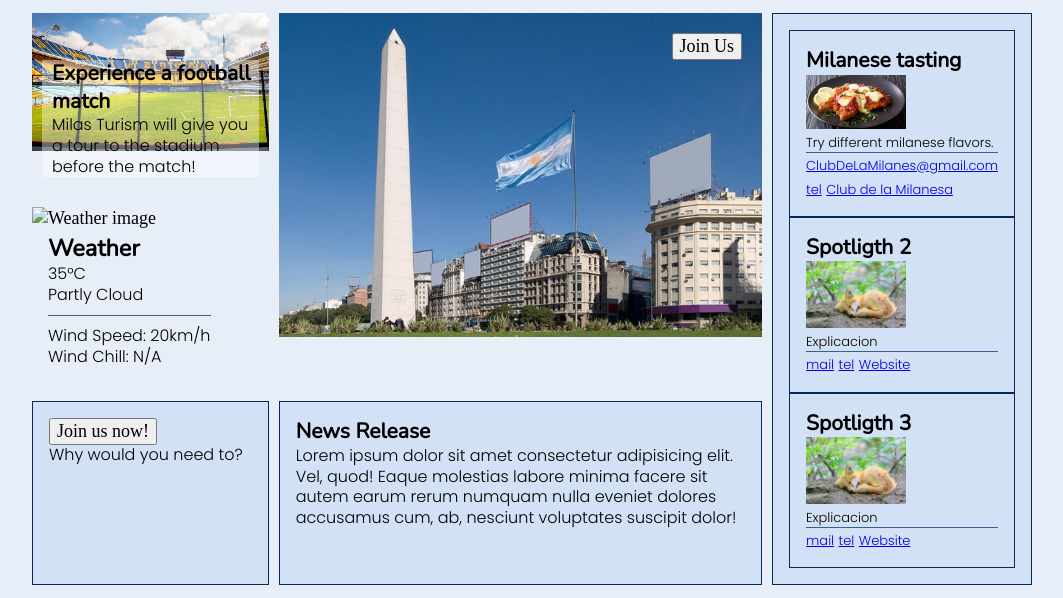
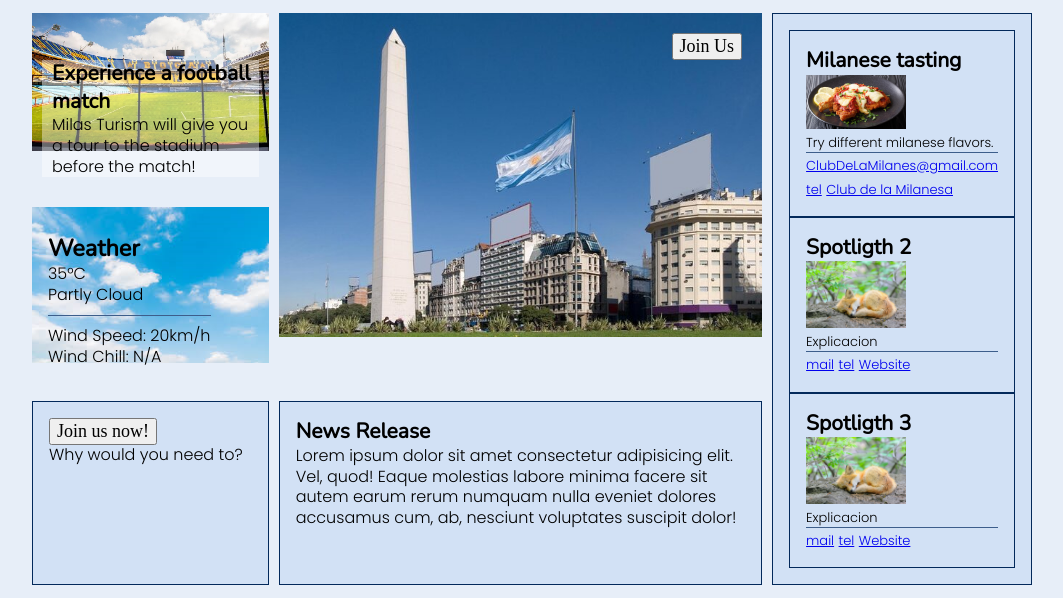
Before and after one commit to AnnaMC00/WDD230, a plain HTML site: page chamber/index.html in a window 1280 px wide. Shown: the part 192-790 px from the top of the page, without its empty margins (108-1171 px from the left). Drawn offline with nearby package versions, Linux system fonts and the light colour scheme.

Commit message:
Image error fixed

```diff
--- a/chamber/index.html
+++ b/chamber/index.html
@@ -58,7 +58,7 @@
             </div>
         </section>
         <section class="positionparent">
-            <img src="images/weather.jfif" alt="Weather image">
+            <img src="images/weather.png" alt="Weather image">
             <div id="weather">
                 <h3>Weather</h3>
                 <p><span id="grades">35</span>°C</p>
```
